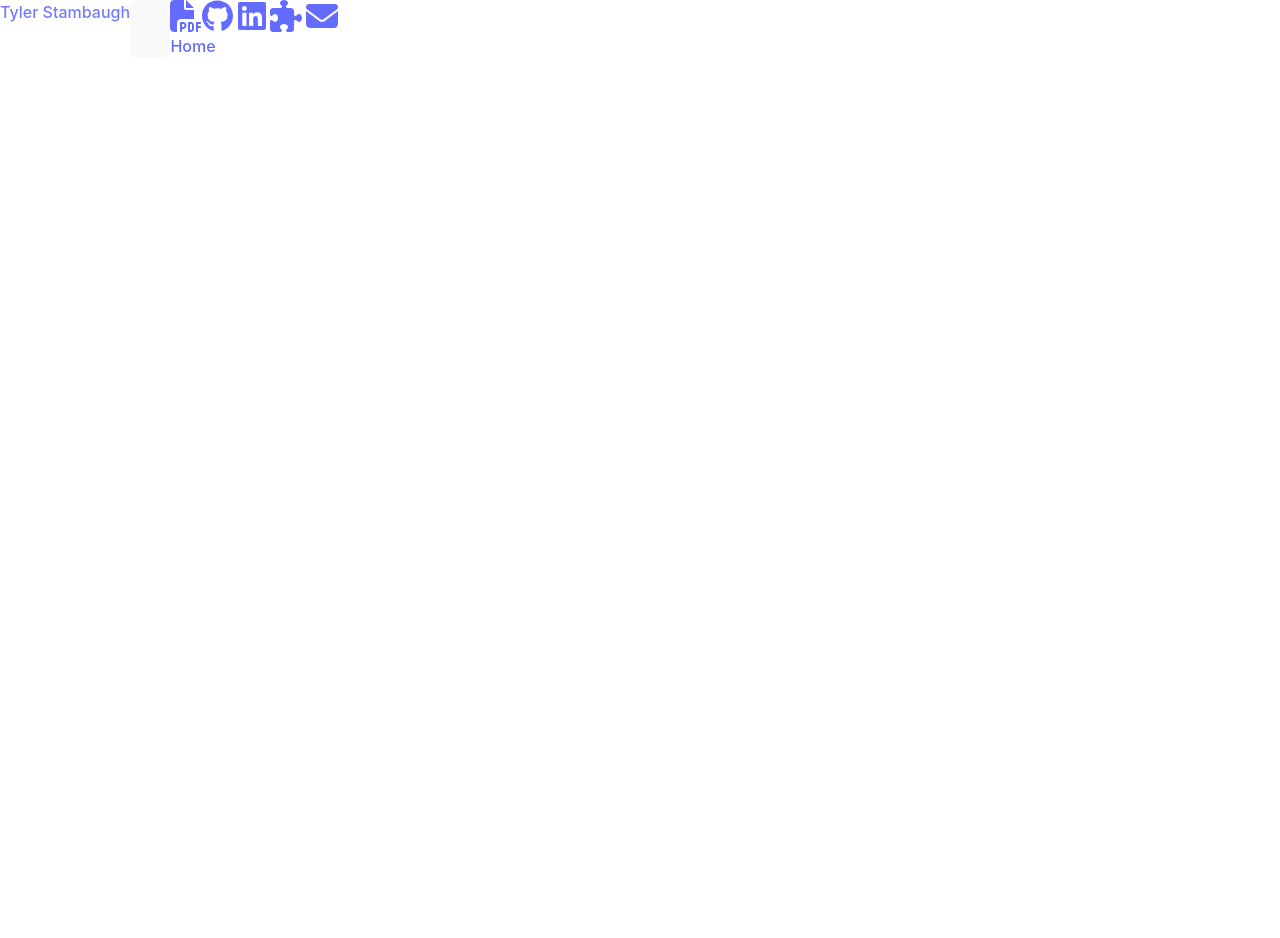
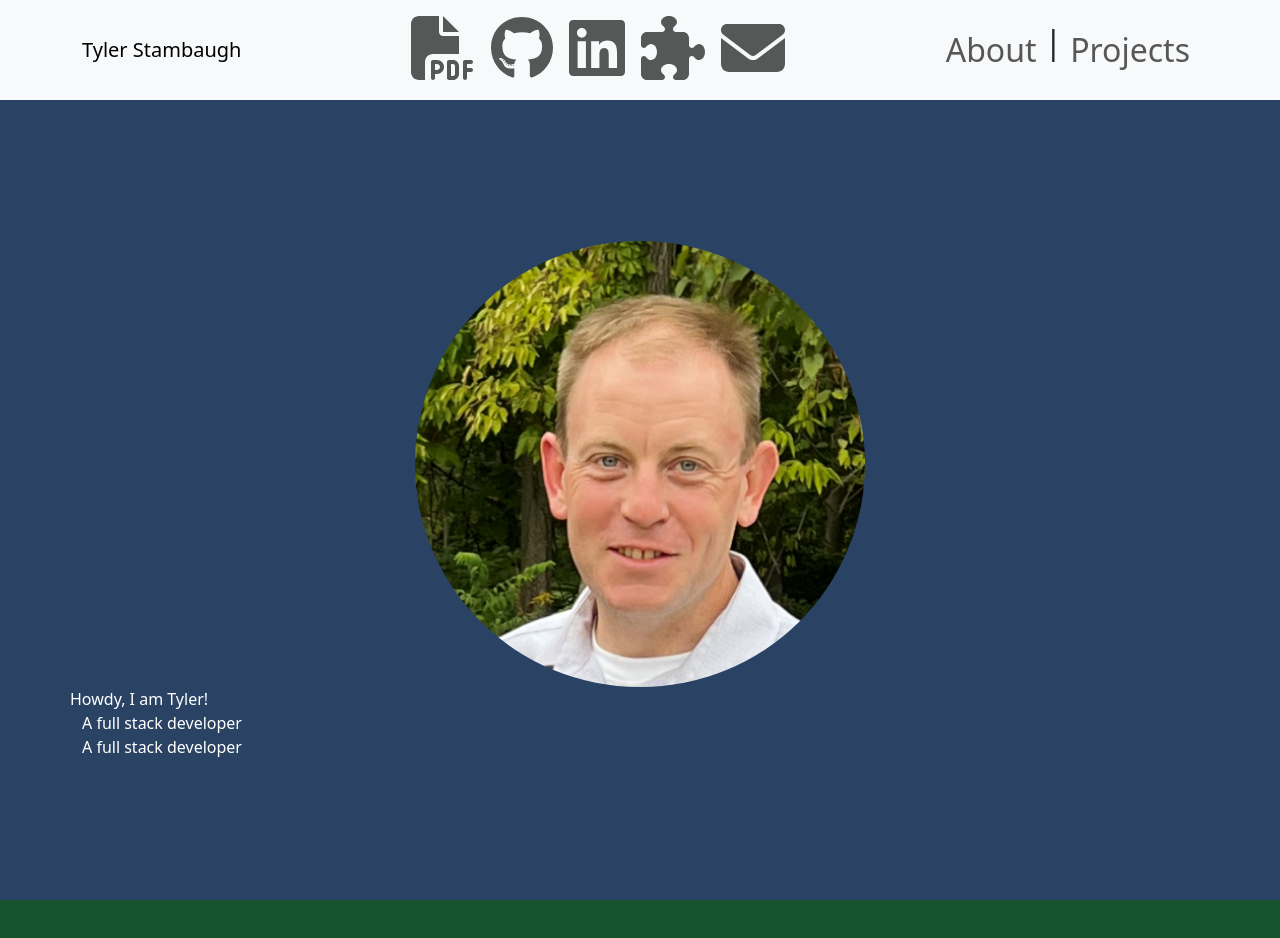
Before and after one commit to tylerstambaugh/ProfessionalPortfolio, a React (Vite) app: page / in a window 1280 px wide. Shown: the top 938 px of the page. Before the commit the page ends 800 px from the top, so only its background shows below. Built offline with nearby package versions, Linux system fonts and the light colour scheme.

Commit message:
getting styles added

```diff
--- a/index.html
+++ b/index.html
@@ -2,7 +2,6 @@
 <html lang="en">
   <head>
     <meta charset="UTF-8" />
-    <link rel="icon" type="image/svg+xml" href="/vite.svg" />
     <meta name="viewport" content="width=device-width, initial-scale=1.0" />
     <title>Tyler Stambaugh</title>
   </head>
--- a/src/App.css
+++ b/src/App.css
@@ -1,8 +1,16 @@
 
 .navbar {
   position: fixed;
+  padding-bottom: 56px;
   width: 100%;
-  z-index: 1000;
-  top: 0;
-  display: inline-flex;
+  display: grid;
+  font-size: xx-large ;
 }
+  .navbar-brand-text {
+    font-size: 48px;
+}
+
+.headshot {
+  width: 450px;
+  height: auto;
+}
--- a/src/App.tsx
+++ b/src/App.tsx
@@ -1,12 +1,20 @@
 import { useState } from "react";
 import "./App.css";
-import Header from "./components/header";
+import Header from "./components/Header";
+import AboutMe from "./components/AboutMe";
+import Projects from "./components/Projects";
+import Footer from "./components/Footer";
+import "bootstrap/dist/css/bootstrap.min.css";
 
 function App() {
-
   return (
     <>
-      <Header />
+      <main>
+        <Header />
+        <AboutMe />
+        <Projects />
+        <Footer />
+      </main>
     </>
   );
 }
--- a/src/components/AboutMe.tsx
+++ b/src/components/AboutMe.tsx
@@ -0,0 +1,31 @@
+import FullScreenSection from "./FullScreenSection";
+import Headshot from "../assets/images/headshot_sized.png";
+import { Col, Container, Row, Stack, Image } from "react-bootstrap";
+import "../App.css";
+
+const greeting = "Howdy, I am Tyler!";
+const bio1 = "A full stack developer";
+const bio2 = "and exceptional problem solver";
+
+export default function AboutMe() {
+  return (
+    <>
+      <FullScreenSection
+        isDarkBackground
+        backgroundColor="#2A4365"
+        id="aboutMe"
+      >
+        <Image src={Headshot} roundedCircle={true} className="headshot" />
+        <Container className="justify-content-center">
+          <Row>{greeting}</Row>
+          <Row>
+            <Col>{bio1}</Col>
+          </Row>
+          <Row>
+            <Col>{bio1}</Col>
+          </Row>
+        </Container>
+      </FullScreenSection>
+    </>
+  );
+}
--- a/src/components/Footer.tsx
+++ b/src/components/Footer.tsx
@@ -0,0 +1,3 @@
+export default function Footer() {
+  return <></>;
+}
--- /dev/null
+++ b/src/components/FullScreenSection.tsx
@@ -0,0 +1,30 @@
+import * as React from "react";
+import { Stack } from "react-bootstrap";
+
+export type FullScreenSectionProps = {
+  isDarkBackground: boolean;
+  backgroundColor: string;
+  id: string;
+  children: React.ReactNode;
+  [key: string]: any;
+};
+
+export default function FullScreenSection(props: FullScreenSectionProps) {
+  const { isDarkBackground, backgroundColor, id, children, ...otherProps } =
+    props;
+  const sectionStyle = {
+    color: props.isDarkBackground ? "white" : "black",
+    backgroundColor: props.backgroundColor,
+  };
+
+  return (
+    <Stack
+      id={id}
+      color={isDarkBackground ? "white" : "black"}
+      className="justify-content-center align-items-center vh-100"
+      style={sectionStyle}
+    >
+      {children}
+    </Stack>
+  );
+}
--- a/src/components/Header.tsx
+++ b/src/components/Header.tsx
@@ -1,11 +1,13 @@
-import React, { useEffect, useRef } from "react";
+import React, { useEffect, useRef, useState } from "react";
 import { LinkContainer } from "react-router-bootstrap";
-import { Col, Nav, Navbar, Row } from "react-bootstrap";
+import { Col, Container, Nav, Navbar, Row } from "react-bootstrap";
 import { faEnvelope, faFilePdf } from "@fortawesome/free-solid-svg-icons";
 import { faGithub, faLinkedin } from "@fortawesome/free-brands-svg-icons";
 
 import { faPuzzlePiece } from "@fortawesome/free-solid-svg-icons";
 import { FontAwesomeIcon } from "@fortawesome/react-fontawesome";
+import "../App.css";
+import "bootstrap/dist/css/bootstrap.min.css";
 
 export default function Header() {
   const socials = [
@@ -26,44 +28,86 @@ export default function Header() {
       url: "mailto: tyler.stambaugh@icloud.com",
     },
   ];
+  const [isCollapsed, setIsCollapsed] = useState<boolean>(false);
+
+  useEffect(() => {
+    const handleResize = () => {
+      setIsCollapsed(window.innerWidth < 992); // Assuming 768px is the breakpoint for collapse
+      console.log("isCollapsed", isCollapsed);
+      console.log("window.innerWidth", window.innerWidth);
+    };
+    window.addEventListener("resize", handleResize);
+
+    handleResize(); // To set initial state on load
+    return () => window.removeEventListener("resize", handleResize);
+  }, []);
 
   return (
     <>
-      <Navbar collapseOnSelect expand="lg" bg="dark" variant="dark">
-        <Navbar.Brand href="#home" className="mr-auto">
+      <Navbar
+        collapseOnSelect
+        expand="lg"
+        bg="light"
+        variant="light"
+        sticky="top"
+      >
+        <Container>
+          <Navbar.Brand
+            href="#aboutMe"
+            className="navbar-brand-text justify-content-start"
+          >
             Tyler Stambaugh
           </Navbar.Brand>
           <Navbar.Toggle aria-controls="responsive-navbar-nav" />
-        <Navbar.Collapse id="responsive-navbar-nav">
-          <Nav className="ml-auto mx-2">
+          {!isCollapsed ? (
+            <>
+              <Navbar.Collapse
+                id="responsive-navbar-nav"
+                className="justify-content-center"
+              >
+                <Nav className="justify-content-center">
                   <Nav.Link href="./assets/documents/ResumeTylerJosephStambaugh.pdf">
                     <FontAwesomeIcon icon={faFilePdf} size="2x" />
                   </Nav.Link>
                   {socials.map((item, index) => (
-              <Nav.Link href={item.url}>
-                <FontAwesomeIcon icon={item.icon} size="2x" />{" "}
+                    <Nav.Link href={item.url} key={index} target="blank">
+                      <FontAwesomeIcon icon={item.icon} size="2x" />
                     </Nav.Link>
                   ))}
                 </Nav>
-          <Nav>
-            <Nav.Link href="#login">Home</Nav.Link>
+              </Navbar.Collapse>
+              <Nav className="justify-content-end ">
+                <Nav.Link href="#aboutMe">About</Nav.Link>
+                {" | "}
+                <Nav.Link href="#projects">Projects</Nav.Link>
+              </Nav>
+            </>
+          ) : (
+            <>
+              <Nav className="justify-content-end ">
+                <Nav.Link href="#aboutMe">About</Nav.Link>
+                {" | "}
+                <Nav.Link href="#projects">Projects</Nav.Link>
+              </Nav>
+              <Navbar.Collapse
+                id="responsive-navbar-nav"
+                className="justify-content-center"
+              >
+                <Nav className="justify-content-center">
+                  <Nav.Link href="./assets/documents/ResumeTylerJosephStambaugh.pdf">
+                    <FontAwesomeIcon icon={faFilePdf} size="2x" />
+                  </Nav.Link>
+                  {socials.map((item, index) => (
+                    <Nav.Link href={item.url} key={index} target="blank">
+                      <FontAwesomeIcon icon={item.icon} size="2x" />
+                    </Nav.Link>
+                  ))}
                 </Nav>
               </Navbar.Collapse>
+            </>
+          )}
+        </Container>
       </Navbar>
     </>
   );
 }
-
-//   {/* Add a link for downloading your resume */}
-//   <a
-//     href="./assets/documents/ResumeTylerJosephStambaugh.pdf"
-//     download="ResumeTylerJosephStambaugh.pdf"
-//     style={{ marginRight: "15px" }}
-//   >
-//     <FontAwesomeIcon icon={faFilePdf} size="2x" />
-//   </a>
-//   {socials.map((item, index) => (
-//     <a key={index} href={item.url} style={{ marginRight: "15px" }}>
-//       {" "}
-//       <FontAwesomeIcon icon={item.icon} size="2x" />{" "}
-//     </a>
--- a/src/components/Projects.tsx
+++ b/src/components/Projects.tsx
@@ -1,4 +1,6 @@
 import React from "react";
+import { Col, Container, Row } from "react-bootstrap";
+import FullScreenSection from "./FullScreenSection";
 
 export default function Projects() {
   const projects = [
@@ -61,4 +63,20 @@ export default function Projects() {
       longDescription: "long description text goes here",
     },
   ];
+
+  return (
+    <>
+      <FullScreenSection
+        isDarkBackground
+        backgroundColor="#14532d"
+        id="projects"
+      >
+        <Container>
+          <Row>
+            <Col></Col>
+          </Row>
+        </Container>
+      </FullScreenSection>
+    </>
+  );
 }
--- a/src/index.css
+++ b/src/index.css
@@ -23,13 +23,13 @@ a:hover {
   color: #535bf2;
 }
 
-body {
+/* body {
   margin: 0;
   display: flex;
   place-items: center;
   min-width: 320px;
   min-height: 100vh;
-}
+} */
 
 h1 {
   font-size: 3.2em;
```
Lines whose indentation alone changed are shown as unchanged.
